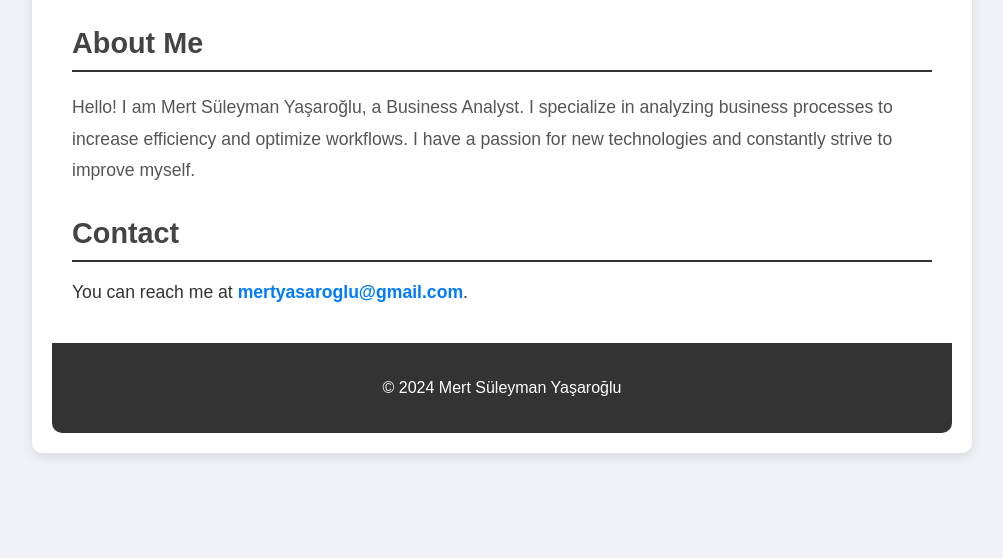
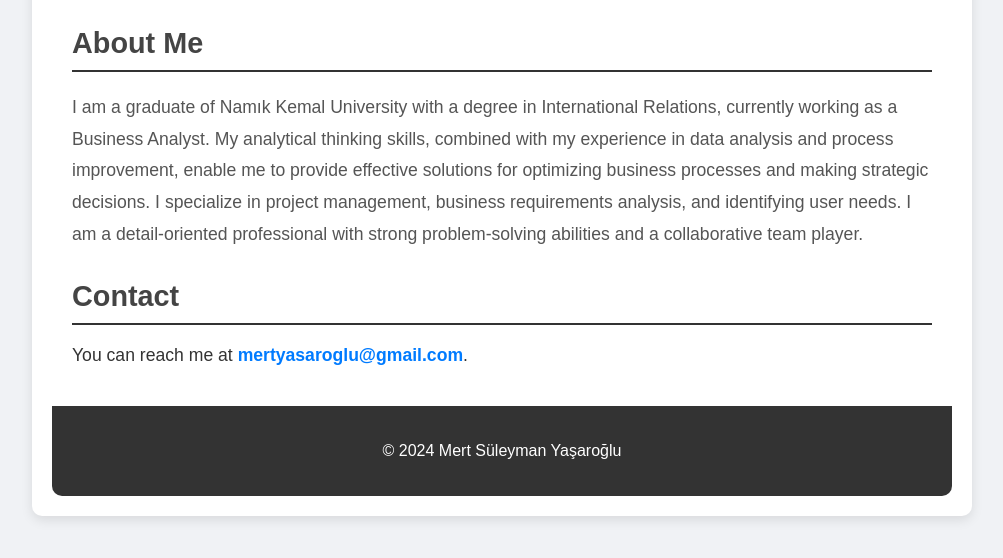
Before and after one commit to mertyasaroglu/mertyasaroglu.github.io, a plain HTML site: page index.html in a window 1280 px wide. Shown: the part 200-758 px from the top of the page, without its empty margins (138-1141 px from the left). Drawn offline with Linux system fonts and the light colour scheme.

Commit message:
Update index.html

```diff
--- a/index.html
+++ b/index.html
@@ -92,7 +92,7 @@
         </header>
         <section class="about">
             <h2>About Me</h2>
-            <p>Hello! I am Mert Süleyman Yaşaroğlu, a Business Analyst. I specialize in analyzing business processes to increase efficiency and optimize workflows. I have a passion for new technologies and constantly strive to improve myself.</p>
+            <p>I am a graduate of Namık Kemal University with a degree in International Relations, currently working as a Business Analyst. My analytical thinking skills, combined with my experience in data analysis and process improvement, enable me to provide effective solutions for optimizing business processes and making strategic decisions. I specialize in project management, business requirements analysis, and identifying user needs. I am a detail-oriented professional with strong problem-solving abilities and a collaborative team player.</p>
         </section>
         <section class="contact">
             <h2>Contact</h2>
```
